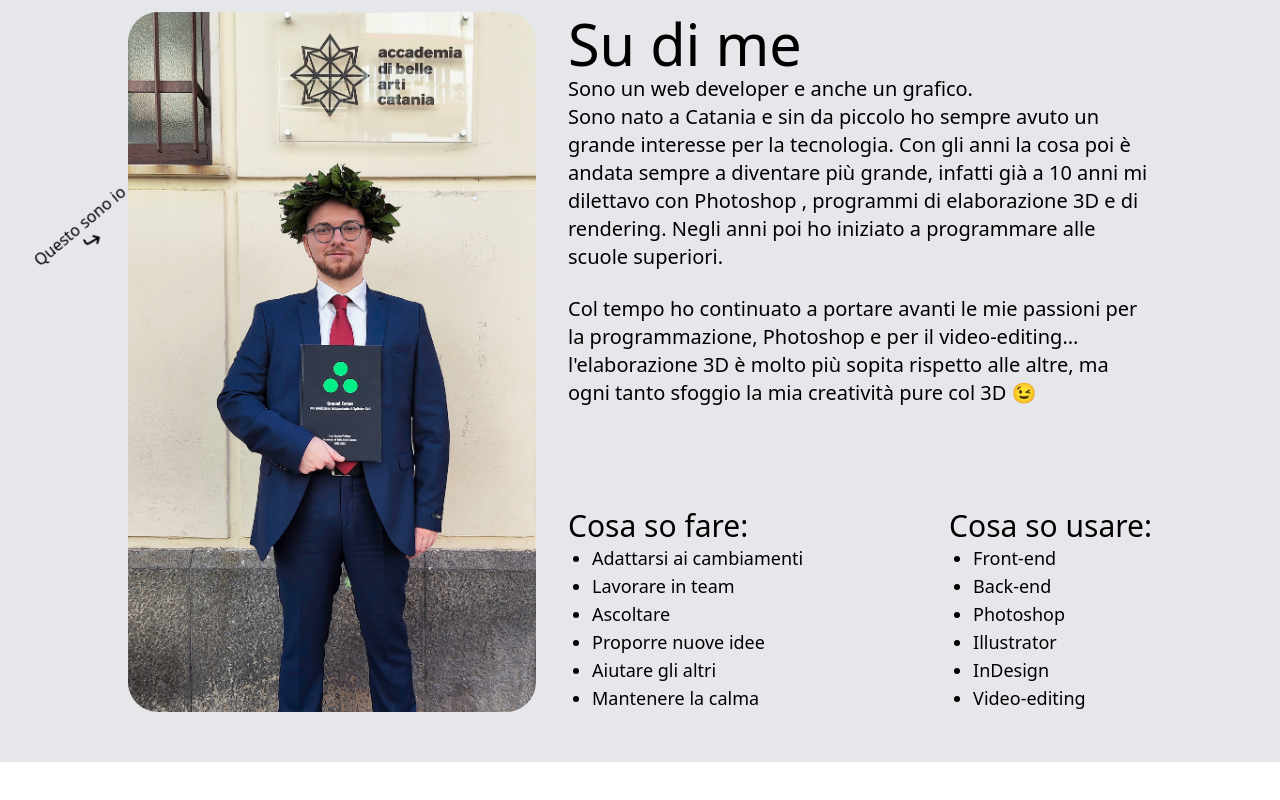
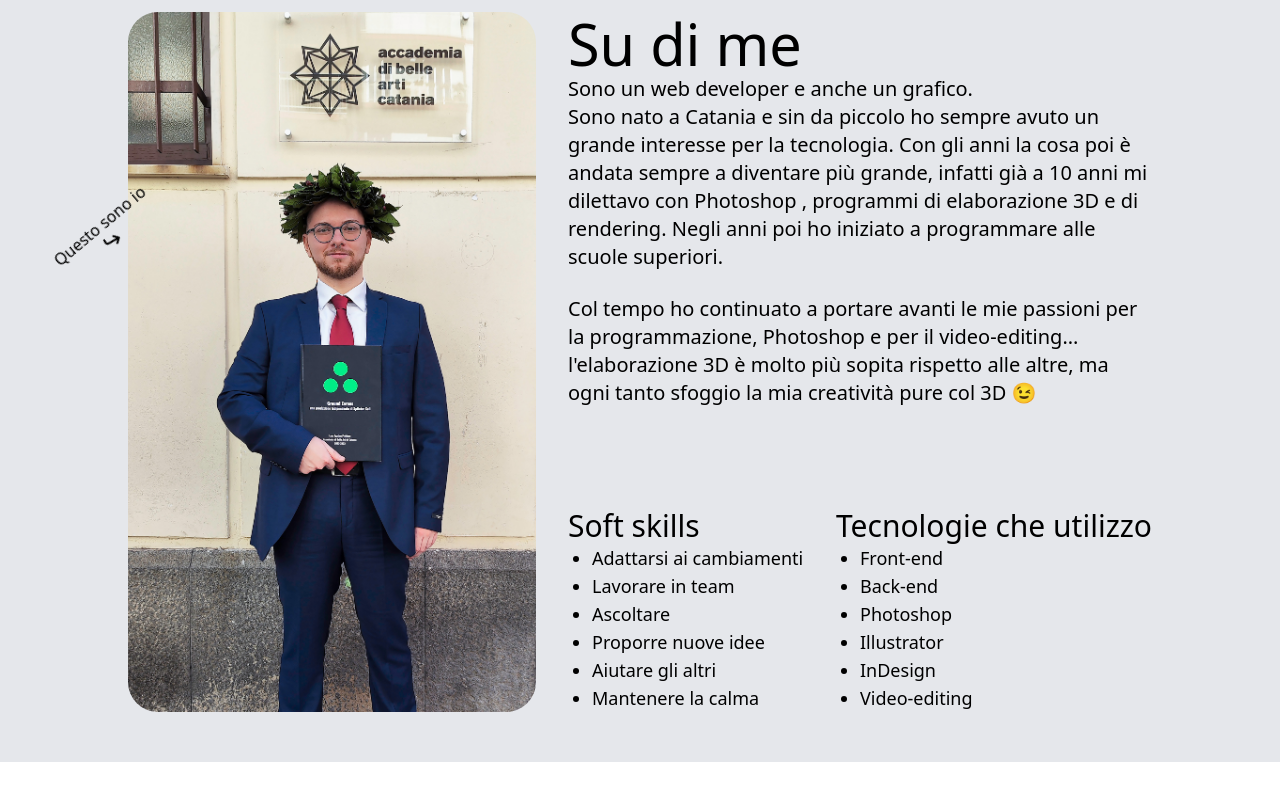
Before and after one commit to lupri95w19/portfolio, a Vue app: page / in a window 1280 px wide. Shown: the part 874-1674 px from the top of the page. After the commit the page ends 1636 px from the top, so only its background shows below. Built offline with nearby package versions, Linux system fonts and the light colour scheme.

Commit message:
Fix all'ultimo momento

```diff
--- a/src/App.vue
+++ b/src/App.vue
@@ -114,7 +114,7 @@ import { ref } from "vue";
 							alt="Luca at the graduation"
 						/>
 						<div
-							class="absolute -left-25 top-50 flex flex-col items-center rotate-320"
+							class="absolute -left-20 top-50 flex flex-col items-center rotate-320"
 						>
 							<p>Questo sono io</p>
 							<i
@@ -140,9 +140,10 @@ import { ref } from "vue";
 							la mia creatività pure col 3D 😉
 						</p>
 
-						<div class="flex justify-between h-full">
+						<div class="flex justify-between h-full max-h-[50%]">
+							<!-- Spero che questo max-height non diventi un problema nel futuro -->
 							<div class="absolute bottom-0 left-0">
-								<h2 class="text-3xl">Cosa so fare:</h2>
+								<h2 class="text-3xl">Soft skills</h2>
 								<ul class="list-disc pl-6">
 									<li>Adattarsi ai cambiamenti</li>
 									<li>Lavorare in team</li>
@@ -154,7 +155,7 @@ import { ref } from "vue";
 							</div>
 
 							<div class="absolute bottom-0 right-0">
-								<h2 class="text-3xl">Cosa so usare:</h2>
+								<h2 class="text-3xl">Tecnologie che utilizzo</h2>
 								<ul class="list-disc pl-6">
 									<li>Front-end</li>
 									<li>Back-end</li>
```
